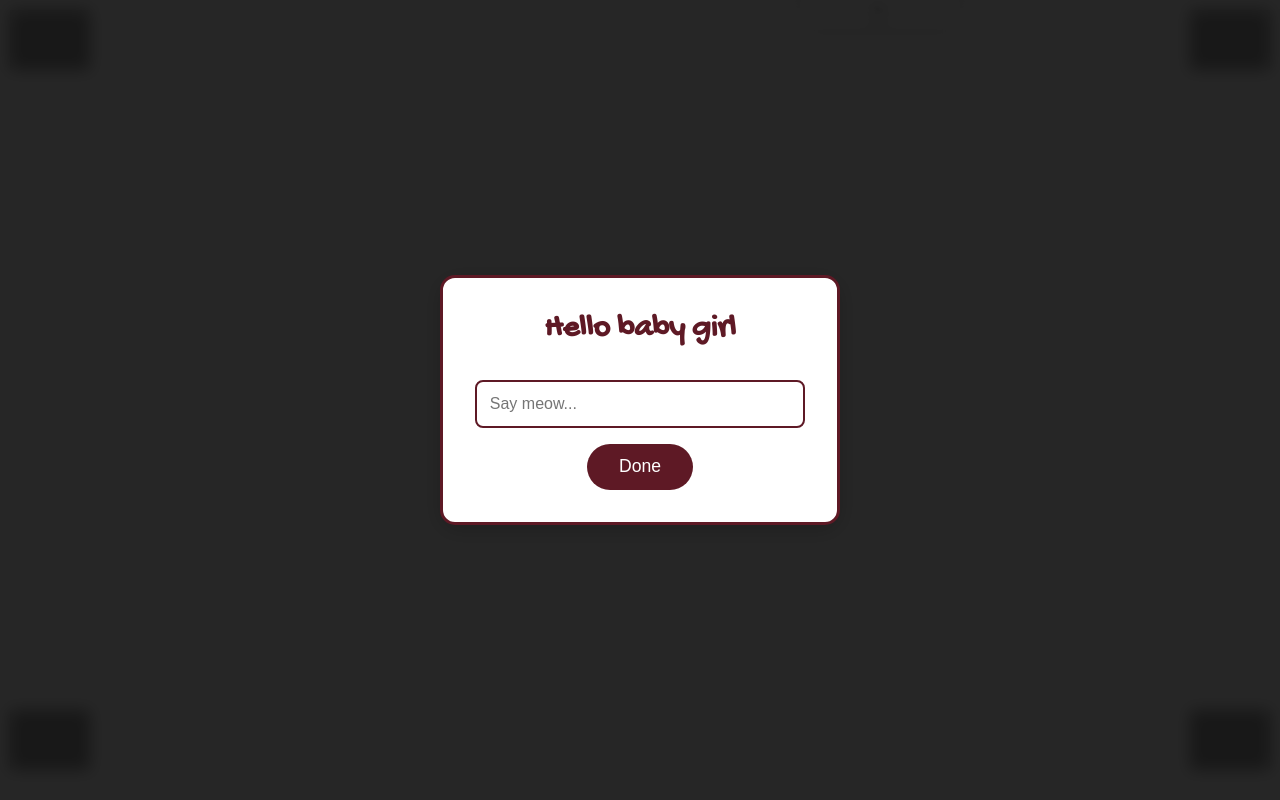
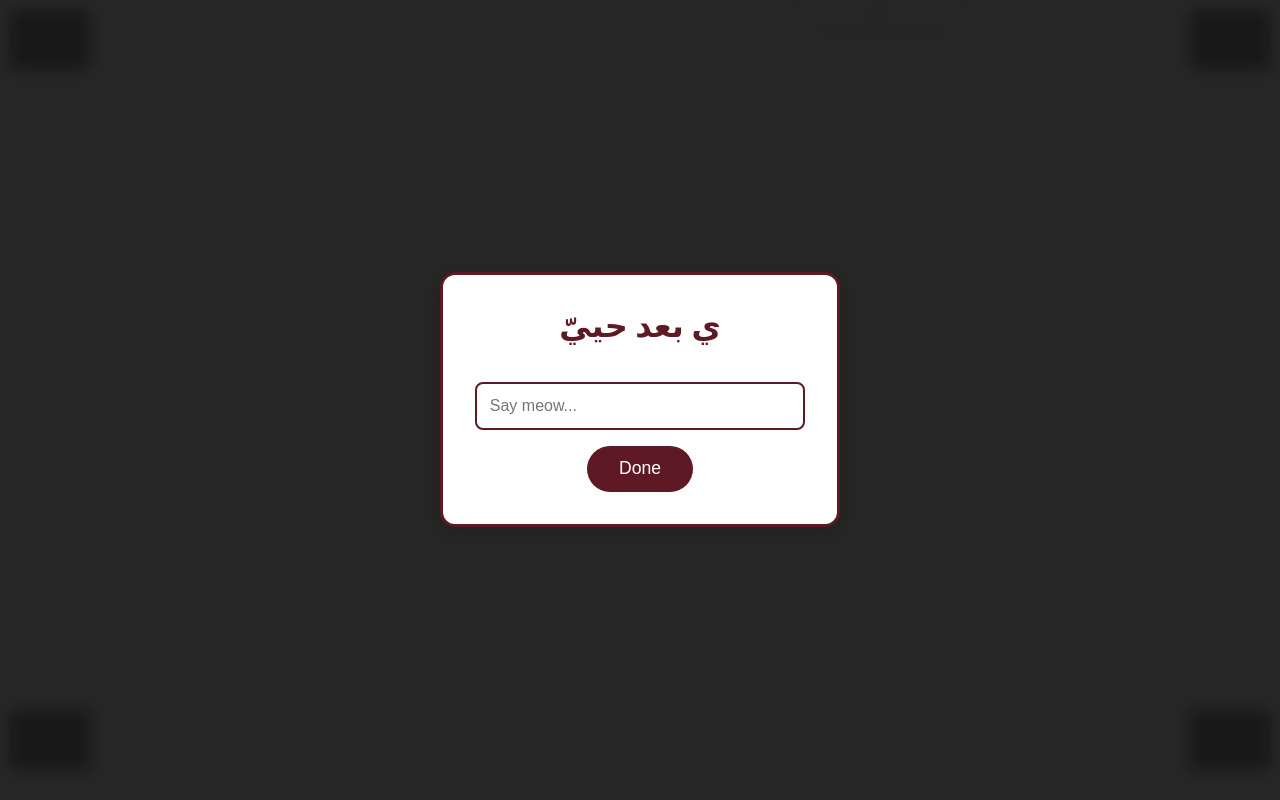
Before and after one commit to baat69/Jamla, a plain HTML site: page index.html in a window 1280 px wide. Drawn offline with nearby package versions, Linux system fonts and the light colour scheme; grey boxes are pictures that could not be loaded; a web font is replaced by a local one.

Commit message:
Update index.html

```diff
--- a/index.html
+++ b/index.html
@@ -19,7 +19,7 @@
 
     <div class="welcome-overlay" id="welcomeOverlay">
         <div class="welcome-card">
-            <h2>Hello baby girl</h2>
+            <h2> ي بعد حييّ</h2>
             <input type="text" id="welcomeMessage" placeholder="Say meow...">
             <button onclick="startPlaylist()">Done</button>
         </div>
```
